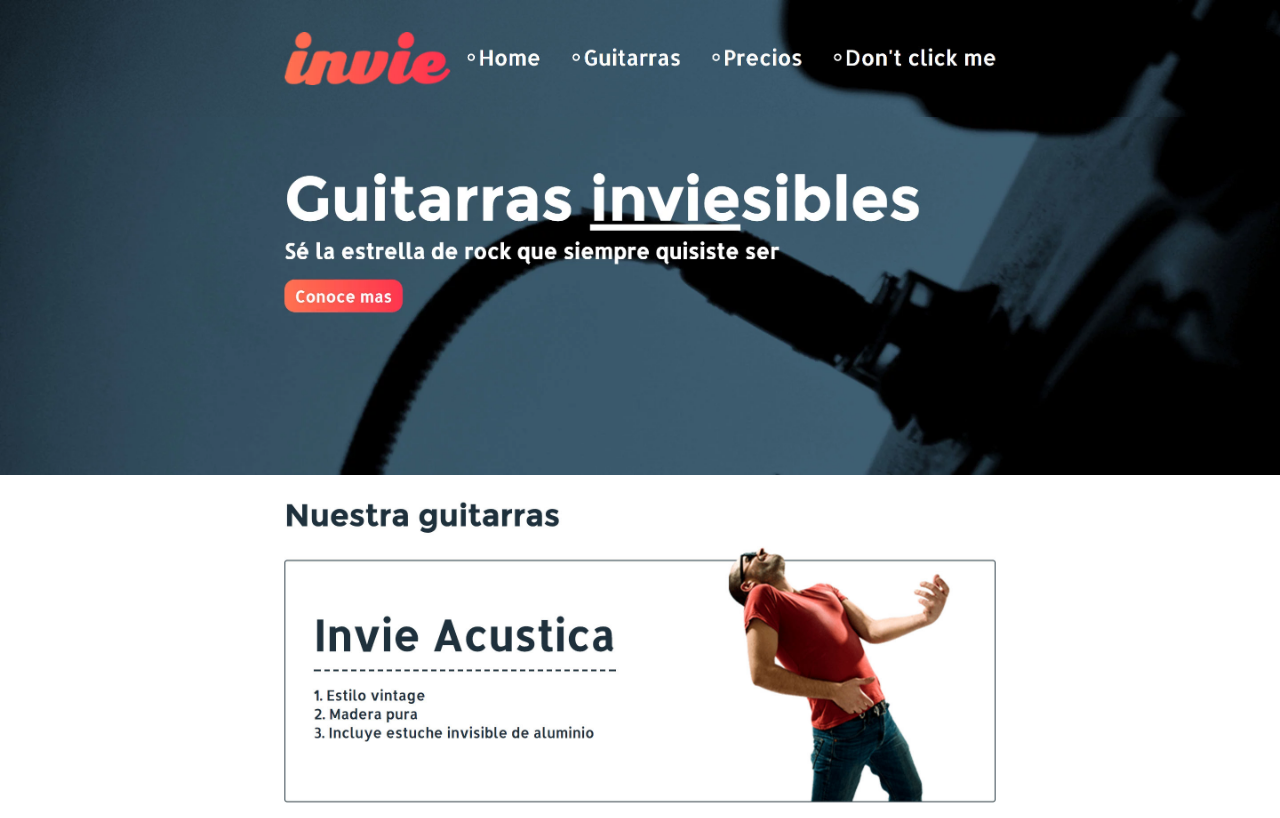
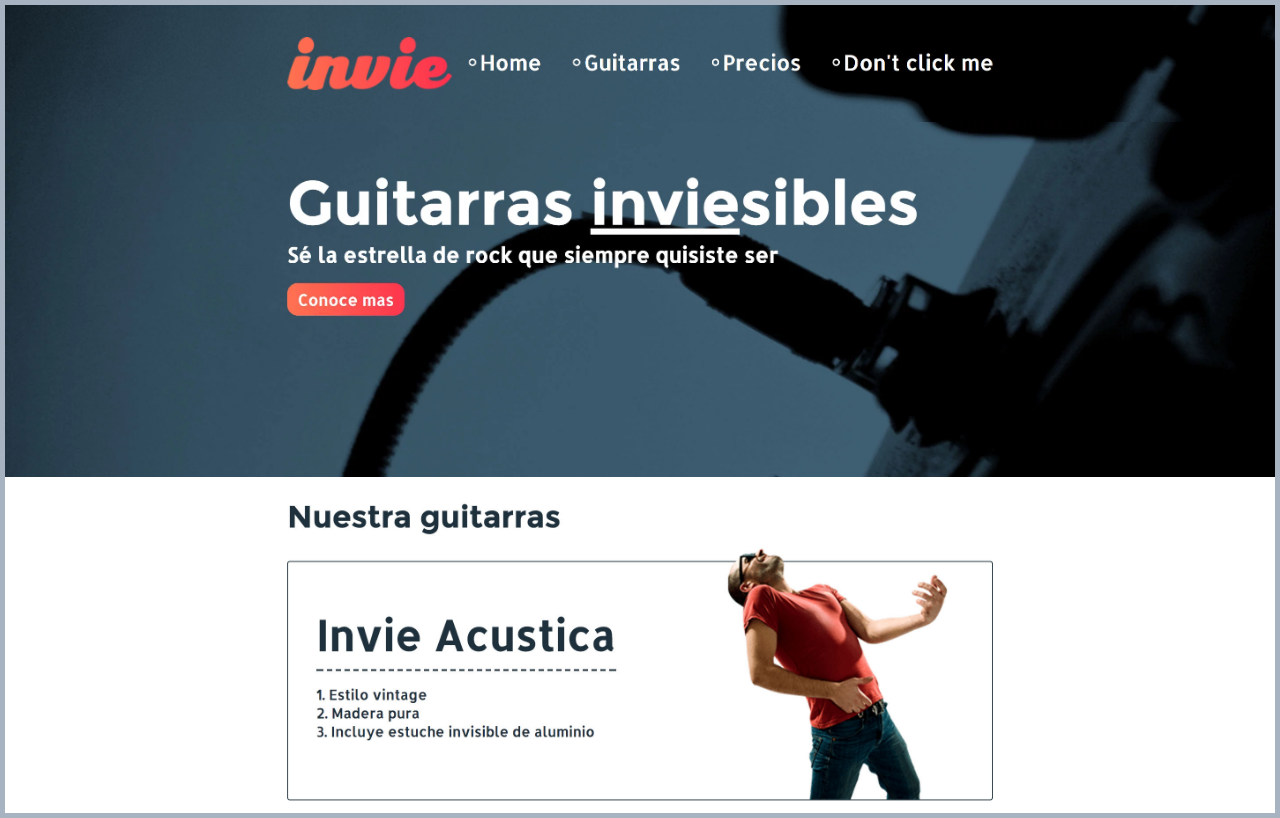
Before and after one commit to FacundoPalombo/primer_repo, a plain HTML site: page src/public/index.html in a window 1280 px wide. Drawn offline with Linux system fonts and the light colour scheme.

Commit message:
Se corrige el error de diseño para agregar la transparencia y el color correcto

```diff
--- a/src/assets/styles.css
+++ b/src/assets/styles.css
@@ -1,7 +1,7 @@
 
 body{
     margin:0;
-
+    border: 5px solid rgba(44, 72, 104, 0.411);
 }
 img{
     max-width: 100%;
```
